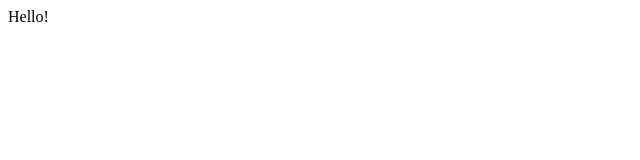
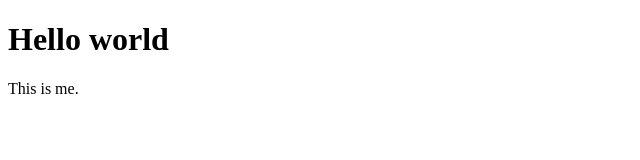
Before and after one commit to emanueleerardi/emanueleerardi.github.io, a plain HTML site: page index.html in a window 1280 px wide. Shown: the whole page, without its empty margins (0-640 px from the left). Drawn offline with Linux system fonts and the light colour scheme.

Commit message:
Manu
Mu third commit

```diff
--- a/index.html
+++ b/index.html
@@ -1,4 +1,10 @@
+<!DOCTYPE html>
 <html>
-Hello!
+<body>
 
+<h1>Hello world</h1>
+
+<p>This is me.</p>
+
+</body>
 </html>
```
